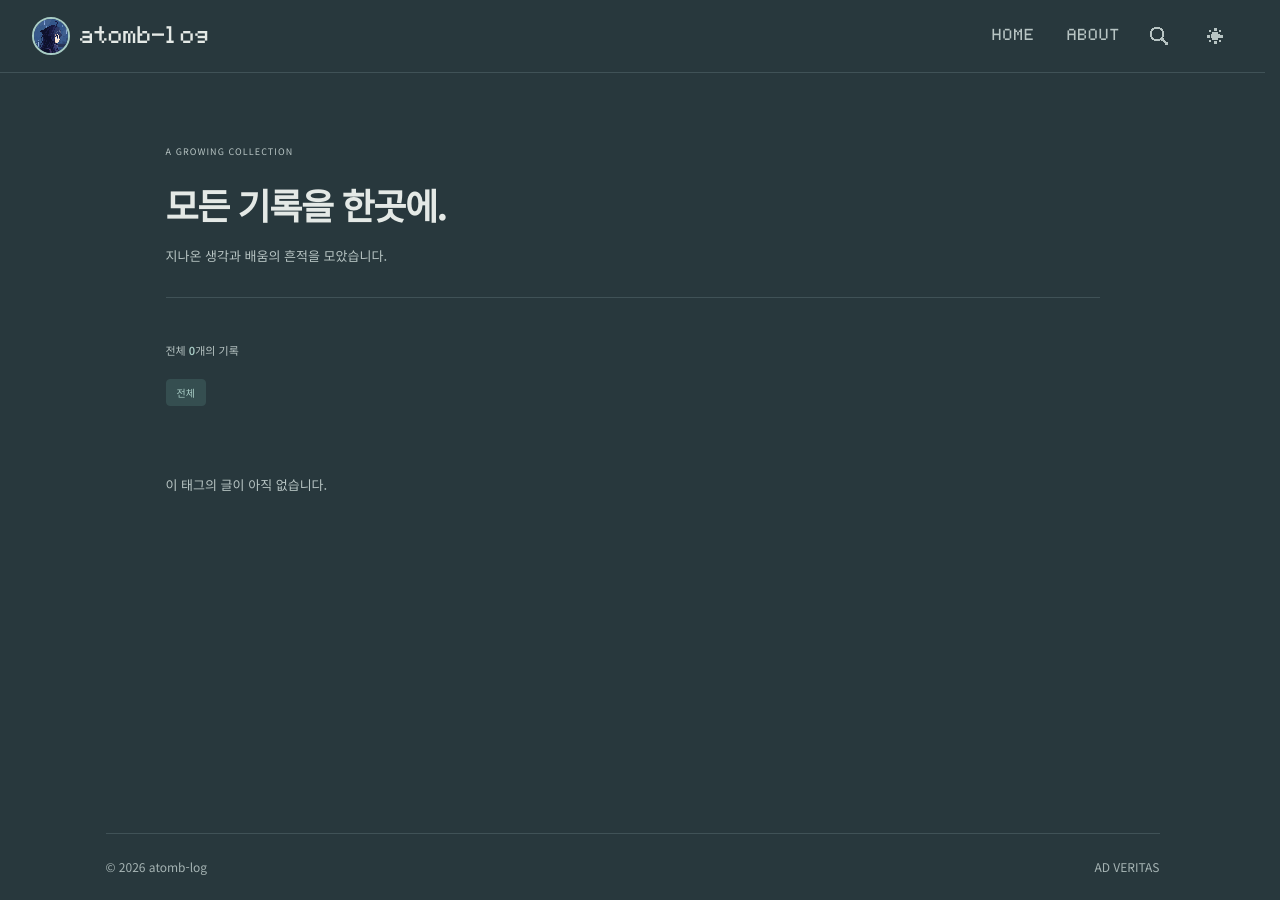
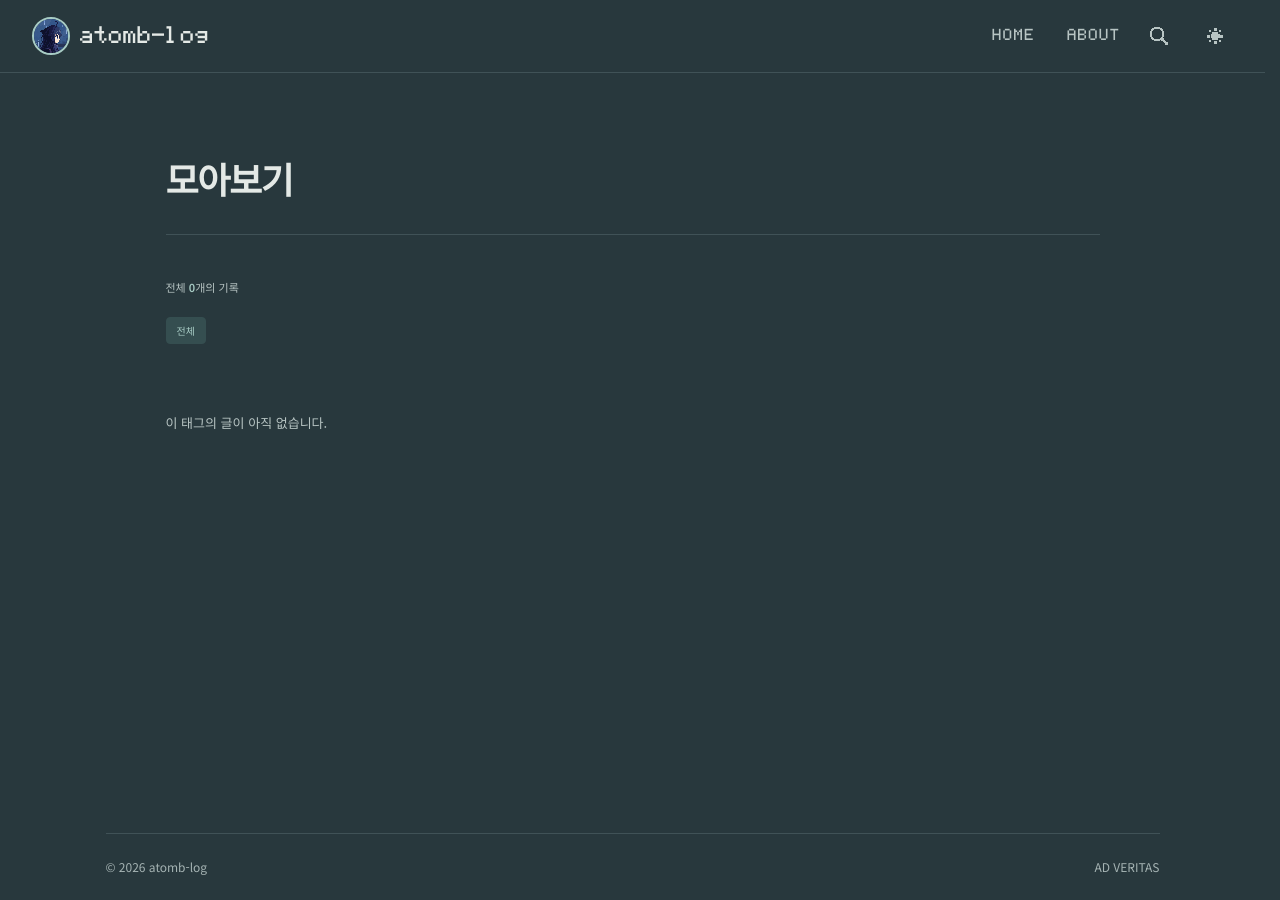
Before and after one commit to atomb-log/atomb-log.github.io, a Jekyll site: the page built from archive.html, in a window 1280 px wide. Built offline with Jekyll 4.4.1, drawn with Linux system fonts in a browser that asks for light colours.

Commit message:
Remove remaining placeholder copy from blog pages

```diff
--- a/404.html
+++ b/404.html
@@ -1,7 +1,6 @@
 ---
 layout: page
-title: 길을 조금 벗어났네요.
-eyebrow: PAGE NOT FOUND · 404
+title: "404"
 permalink: /404.html
 ---
-<p>찾으시는 기록이 이동했거나 아직 작성되지 않았어요.</p><p><a class="button-primary" href="{{ '/' | relative_url }}">전체 글로 돌아가기 →</a></p>
+<p><a class="button-primary" href="{{ '/' | relative_url }}">전체 글로 돌아가기 →</a></p>
--- a/_config.yml
+++ b/_config.yml
@@ -1,6 +1,5 @@
 title: atomb-log
 description: "의료데이터분석가"
-tagline: "작은 기록이 쌓이는 곳."
 url: "https://atomb-log.github.io"
 baseurl: ""
 lang: ko-KR
--- a/_layouts/category.html
+++ b/_layouts/category.html
@@ -6,7 +6,6 @@ layout: default
     <span class="eyebrow">CATEGORY</span>
     <h1>{{ page.category | escape }}</h1>
   </header>
-  {% if page.posts.size == 0 %}<p class="archive-empty">아직 이 카테고리에 작성된 글이 없습니다.</p>{% endif %}
   <div class="category-year-list">
     {% assign posts_by_year = page.posts | group_by_exp: 'post', "post.date | date: '%Y'" %}
     {% for year in posts_by_year %}
--- a/_layouts/default.html
+++ b/_layouts/default.html
@@ -10,7 +10,7 @@
       if (savedTheme === 'light' || savedTheme === 'dark') document.documentElement.dataset.theme = savedTheme;
     } catch (_) {}
   </script>
-  {% seo %}
+  {% if page.url == '/' %}<title>{{ site.title | escape }}</title>{% seo title=false %}{% else %}{% seo %}{% endif %}
   {% feed_meta %}
   <link rel="icon" type="image/png" href="{{ '/assets/images/pixel-girl-avatar-v1.png' | relative_url }}">
   {% assign site_asset_version = site.time | date: '%s' %}
--- a/_layouts/home.html
+++ b/_layouts/home.html
@@ -61,7 +61,6 @@ layout: default
         <div class="filter-bar home-tag-filter" aria-label="글 태그 선택"><button class="filter-chip active" type="button" data-home-tag="" aria-pressed="true">ALL</button>{% for tag in home_tags %}<button class="filter-chip" type="button" data-home-tag="{{ tag[0] | escape }}" aria-pressed="false">#{{ tag[0] | escape }}</button>{% endfor %}</div>
         <div class="post-list" id="post-list">
           {% for post in site.posts %}{% include post-item.html post=post %}{% endfor %}
-          {% if site.posts.size == 0 %}<div class="empty-state"><h3>첫 기록을 기다리고 있어요.</h3><p>새로운 글이 이곳에 차곡차곡 쌓입니다.</p></div>{% endif %}
           <p class="filter-empty" role="status" hidden>이 태그의 글이 아직 없습니다.</p>
         </div>
       </div>
--- a/archive.html
+++ b/archive.html
@@ -3,4 +3,4 @@ layout: default
 title: 모아보기
 permalink: /archive/
 ---
-<div class="page-wrap archive-wrap"><header class="page-header"><span class="eyebrow">A GROWING COLLECTION</span><h1>모든 기록을 한곳에.</h1><p>지나온 생각과 배움의 흔적을 모았습니다.</p></header><div class="archive-toolbar"><span>전체 <strong>{{ site.posts.size }}</strong>개의 기록</span><button class="text-link" type="button" data-archive-reset hidden>필터 지우기 ×</button></div><div class="tag-filter" aria-label="태그 선택"><button type="button" class="tag-chip active" data-tag="all" aria-pressed="true">전체</button>{% assign tags = site.tags | sort %}{% for tag in tags %}<button type="button" class="tag-chip" data-tag="{{ tag[0] | escape }}" aria-pressed="false">#{{ tag[0] | escape }}</button>{% endfor %}</div>{% assign posts_by_year = site.posts | group_by_exp: 'post', "post.date | date: '%Y'" %}{% for year in posts_by_year %}<section class="archive-year"><h2>{{ year.name }}<span>{{ year.items.size }}개의 기록</span></h2><div>{% for post in year.items %}<article class="archive-row" data-tags="{{ post.tags | jsonify | escape }}"><time datetime="{{ post.date | date_to_xmlschema }}">{{ post.date | date: '%m.%d' }}</time><a href="{{ post.url | relative_url }}">{{ post.title | escape }}</a><span class="archive-category">{{ post.categories.first | default: '노트' | escape }}</span><span aria-hidden="true">↗</span></article>{% endfor %}</div></section>{% endfor %}<p class="archive-empty" hidden>이 태그의 글이 아직 없습니다.</p></div>
+<div class="page-wrap archive-wrap"><header class="page-header"><h1>{{ page.title | escape }}</h1></header><div class="archive-toolbar"><span>전체 <strong>{{ site.posts.size }}</strong>개의 기록</span><button class="text-link" type="button" data-archive-reset hidden>필터 지우기 ×</button></div><div class="tag-filter" aria-label="태그 선택"><button type="button" class="tag-chip active" data-tag="all" aria-pressed="true">전체</button>{% assign tags = site.tags | sort %}{% for tag in tags %}<button type="button" class="tag-chip" data-tag="{{ tag[0] | escape }}" aria-pressed="false">#{{ tag[0] | escape }}</button>{% endfor %}</div>{% assign posts_by_year = site.posts | group_by_exp: 'post', "post.date | date: '%Y'" %}{% for year in posts_by_year %}<section class="archive-year"><h2>{{ year.name }}<span>{{ year.items.size }}개의 기록</span></h2><div>{% for post in year.items %}<article class="archive-row" data-tags="{{ post.tags | jsonify | escape }}"><time datetime="{{ post.date | date_to_xmlschema }}">{{ post.date | date: '%m.%d' }}</time><a href="{{ post.url | relative_url }}">{{ post.title | escape }}</a><span class="archive-category">{{ post.categories.first | default: '노트' | escape }}</span><span aria-hidden="true">↗</span></article>{% endfor %}</div></section>{% endfor %}<p class="archive-empty" hidden>이 태그의 글이 아직 없습니다.</p></div>
```
